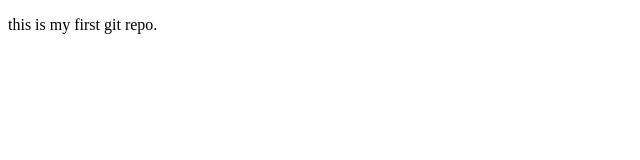
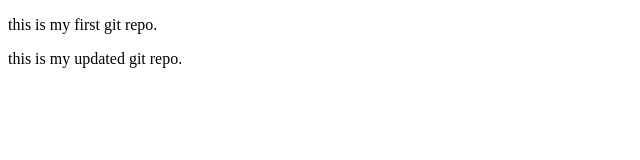
Before and after one commit to abhimishra0345/Git-course-, a plain HTML site: page index.html in a window 1280 px wide. Shown: the whole page, without its empty margins (0-640 px from the left). Drawn offline with Linux system fonts and the light colour scheme.

Commit message:
add more repo

```diff
--- a/index.html
+++ b/index.html
@@ -7,5 +7,6 @@
 </head>
 <body>
     <p> this is my first git repo. </p>
+    <p> this is my updated git repo. </p>
 </body>
 </html>
```
